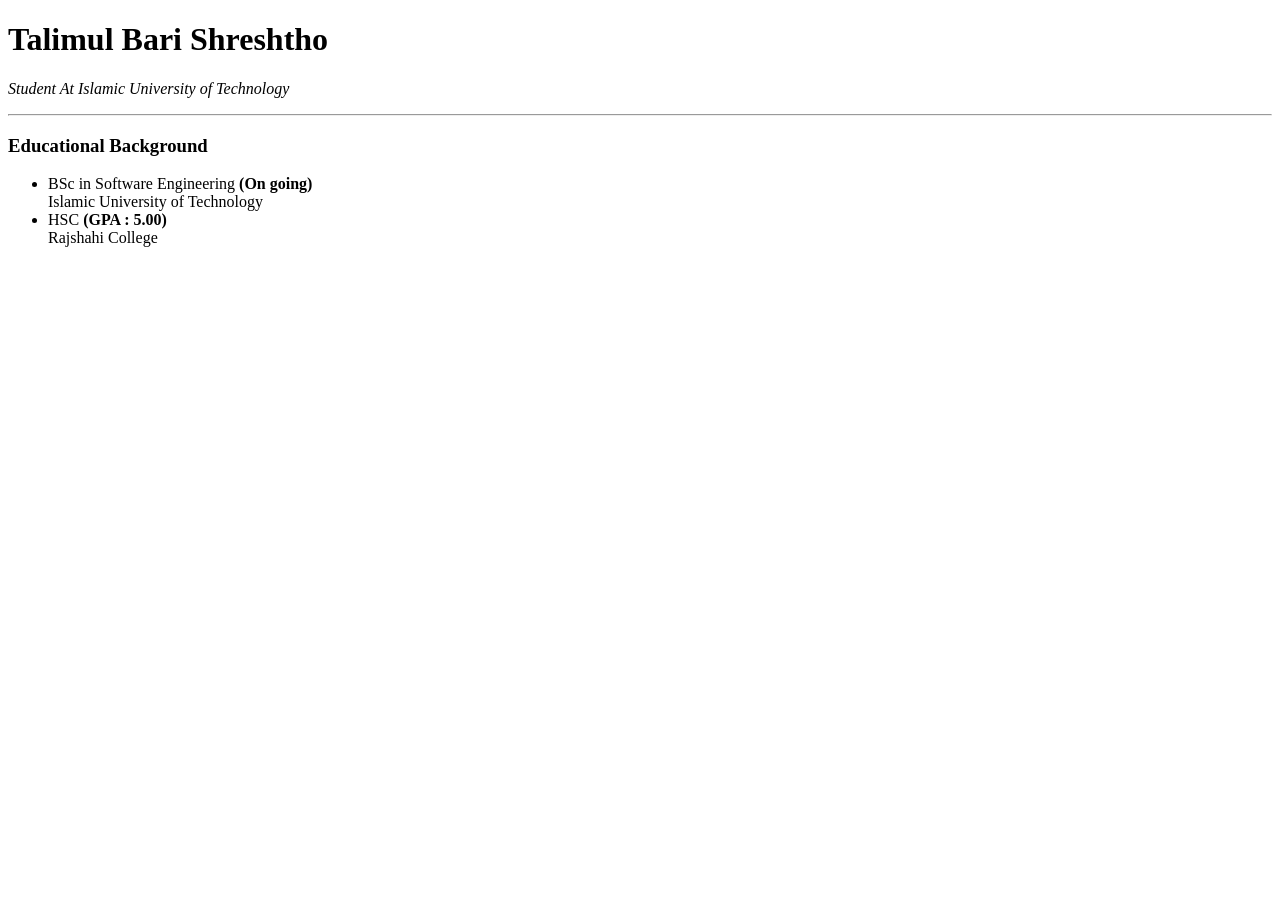
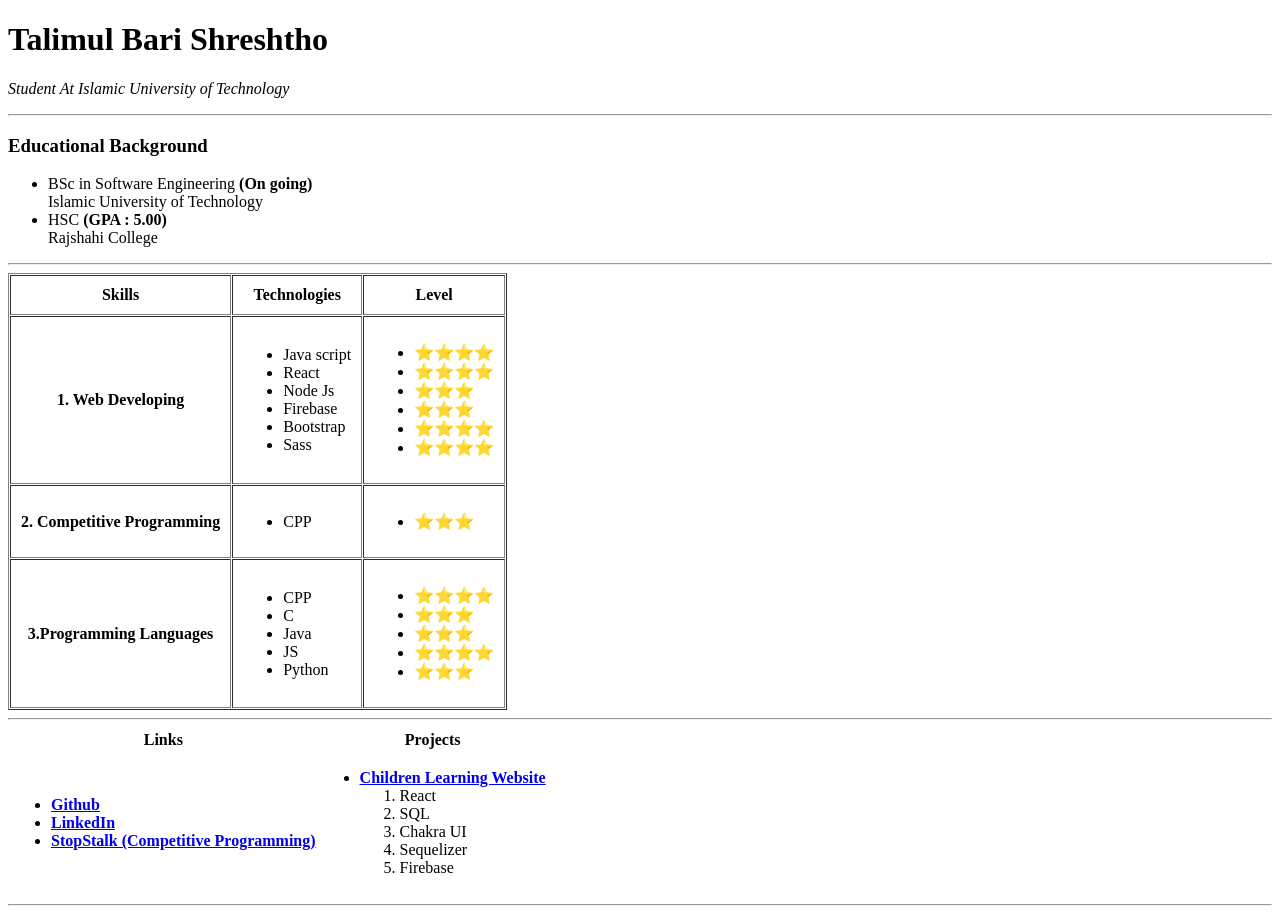
Before and after one commit to SHresTho12/personal_site, a plain HTML site: page index.html in a window 1280 px wide. Before the commit the page ends 800 px from the top, so only its background shows below. Drawn offline with Linux system fonts and the light colour scheme.

Commit message:
profile page skills and links added

```diff
--- a/index.html
+++ b/index.html
@@ -17,6 +17,127 @@
         <li>BSc in Software Engineering <b>(On going)</b> <br> Islamic University of Technology</li>
         <li>HSC <b>(GPA : 5.00)</b> <br> Rajshahi College</li>
     </ul>
+    <hr>
+    <table border="1" cellspacing="1" cellpadding="10">
+
+        <thead>
+            <tr>
+                <th>Skills</th>
+                <th>Technologies</th>
+                <th>Level</th>
+            </tr>
+        </thead>
+        <tbody>
+            <tr>
+                <th>1. Web Developing</th>
+                <td>
+                    <ul>
+                        <li>Java script</li>
+                        <li>React</li>
+                        <li>Node Js</li>
+                        <li>Firebase</li>
+                        <li>Bootstrap</li>
+                        <li>Sass</li>
+                    </ul>
+                </td>
+                <td>
+                    <ul>
+                        <li>⭐⭐⭐⭐</li>
+                        <li>⭐⭐⭐⭐</li>
+                        <li>⭐⭐⭐</li>
+                        <li>⭐⭐⭐</li>
+                        <li>⭐⭐⭐⭐</li>
+                        <li>⭐⭐⭐⭐</li>
+                    </ul>
+                </td>
+            </tr>
+            <tr>
+                <th>2. Competitive Programming</th>
+                <td>
+                    <ul>
+                        <li>CPP</li>
+                    </ul>
+                </td>
+                <td>
+                    <ul>
+                        <li>⭐⭐⭐</li>
+                    </ul>
+                </td>
+            </tr>
+            <tr>
+                <th>3.Programming Languages</th>
+                <td>
+                    <ul>
+                        <li>CPP</li>
+                        <li>C</li>
+                        <li>Java</li>
+                        <li>JS</li>
+                        <li>Python</li>
+                    </ul>
+                </td>
+                <td>
+                    <ul>
+                        <li>⭐⭐⭐⭐</li>
+                        <li>⭐⭐⭐</li>
+                        <li>⭐⭐⭐</li>
+                        <li>⭐⭐⭐⭐</li>
+                        <li>⭐⭐⭐</li>
+                    </ul>
+                </td>
+            </tr>
+        </tbody>
+
+
+    </table>
+
+    <hr>
+    <table>
+        <thead>
+            <tr>
+                <th>Links</th>
+                <th>Projects</th>
+            </tr>
+        </thead>
+        <tbody>
+            <tr>
+                <td>
+                    <ul>
+
+                        <li><strong><a href="https://github.com/SHresTho12">Github</a></strong></li>
+                        <li><strong><a
+                                    href="https://www.linkedin.com/in/talimul-bari-shreshtho-50b8a7234/">LinkedIn</a></strong>
+                        </li>
+                        <li><strong><a href="https://www.stopstalk.com/user/profile/MaloTi12">StopStalk (Competitive
+                                    Programming)</a></strong></li>
+                    </ul>
+                </td>
+                <td>
+                    <ul>
+
+                        <li><strong><a href="https://beamish-dolphin-e7810a.netlify.app/">Children Learning
+                                    Website</a></strong>
+
+                            <ol>
+                                <li>React</li>
+                                <li>SQL</li>
+                                <li>Chakra UI</li>
+                                <li>Sequelizer</li>
+
+                                <li>Firebase</li>
+                            </ol>
+                        </li>
+
+                    </ul>
+                </td>
+            </tr>
+        </tbody>
+
+    </table>
+
+
+    <hr>
+
+
 </body>
 
 </html>
```
